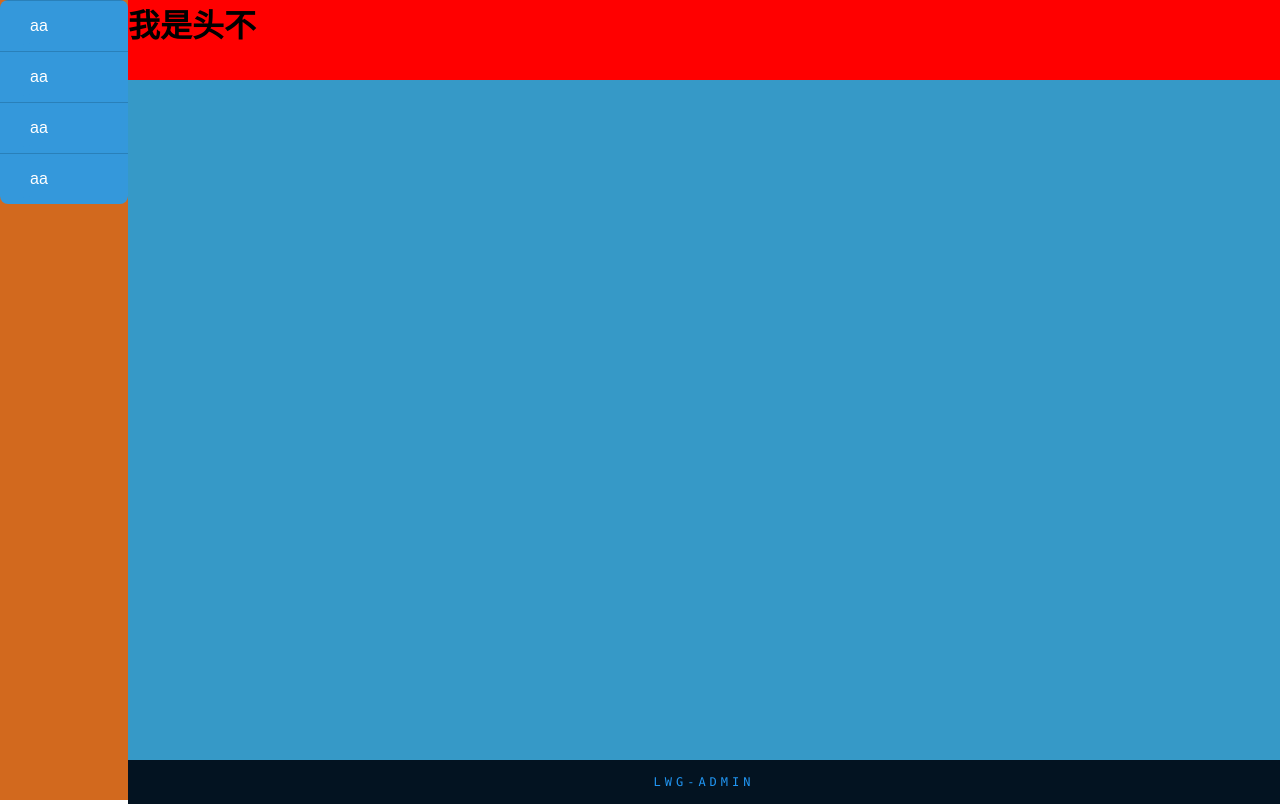
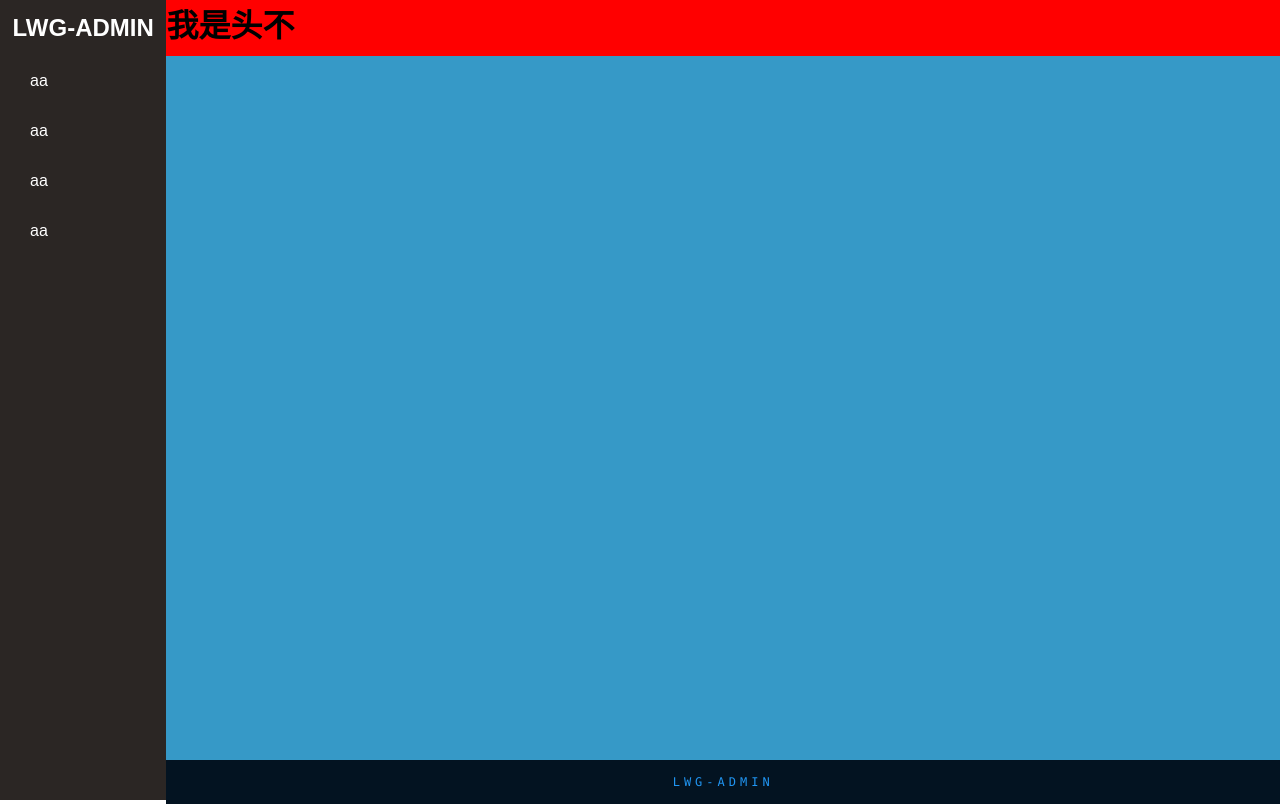
Before and after one commit to wei-gen/lwg-admin-web, a React (Create React App) app: page /home in a window 1280 px wide. Built offline with nearby package versions, Linux system fonts and the light colour scheme.

Commit message:
制作侧面导航栏

```diff
--- a/src/components/Footer/index.css
+++ b/src/components/Footer/index.css
@@ -20,7 +20,7 @@
     transition: 0.2s;
 }
 
-a:hover {
+.footer a:hover {
     color: #255784;
     background: #2196f3;
     box-shadow: 0 0 10px #2196f3, 0 0 40px #2196f3, 0 0 80px #2196f3;
--- a/src/components/Sider/index.css
+++ b/src/components/Sider/index.css
@@ -1,70 +1,77 @@
-.menu{
+.sider-con{
     width: 100%;
-    border-radius: 8px;
+    height: 100%;
+}
+
+.sider-con .logo{
+    display: flex;
+    align-items: center;
+    justify-content: center;
+    text-align: justify;
+    height: 15%;
+    height: 7%;
+}
+
+.sider-con .logo span{
+    font-size: 24px;
+    font-weight: 700;
+    display: inline-block;
+    color: white;
+}
+
+.sider-con .menu{
+    width: 100%;
+    /* border-radius: 8px; */
     overflow: hidden;
 }
 
-.item{
-    border-top: 1px solid #2980b9;
+.sider-con .menu .item{
+
     overflow: hidden;
 }
 
-.btn{
+.sider-con .menu .item:hover{
+    cursor:pointer;
+}
+
+.sider-con .menu .item .btn{
     display: block;
     padding: 16px 20px;
-    background: #3498db;
+
     color: white;
     position: relative;
 }
 
-.btn:before{
-    content: "";
-    position: absolute;
-    width: 14px;
-    height: 14px;
-    background: #3498db;
-    left: 20px;
-    bottom: -7px;
-    transform: rotate(45deg);
+/* 图标，但是现在还没有 */
+.sider-con .menu .item .btn i{
+    margin-right: 10px;
+    height: 20px;
+    width: 20px;
 }
 
-/* 图标，但是现在还没有 */
-.btn i{
-    margin-right: 10px;
-}
-
-.smenu{
-    background: #333;
+.sider-con .menu .item .menu-link{
+    background-color: rgb(65, 56, 56);
     overflow: hidden;
     transition: max-height 0.3s;
     max-height: 0;
 }
 
-.smenu a{
+.sider-con .menu .item .menu-link a{
     display: block;
     padding: 16px 26px;
     color: white;
-    font-size: 14px;
+    font-size: 15px;
     margin: 4px 0;
     position: relative;
+    line-height: 15px;
+    height: 15px;
 }
 
-.smenu a::before{
-    content: "";
-    position: absolute;
-    width: 6px;
-    height: 100%;
-    background: #3498db;
-    left: 0;
-    top: 0;
-    transition: 0.3s;
-    opacity: 0;
+.sider-con .menu .item:hover .menu-link:hover{
+    background-color: rgb(29, 16, 77);
 }
 
-.smenu a:hover:before{
-    opacity: 1;
-}
 
-.item:target .smenu{
+.sider-con .menu .item:hover .menu-link{
     max-height: 10em;
 }
--- a/src/components/Sider/index.js
+++ b/src/components/Sider/index.js
@@ -5,32 +5,35 @@ export default class Sider extends React.Component {
 
     render() {
         return (
-            <div className="middle">
+            <div className="sider-con">
+                <div className="logo">
+                    <span>LWG-ADMIN</span>
+                </div>
                 <div className="menu">
                     <li className="item" id="item-id">
-                        <a href="#item-id" className="btn"><i></i>aa</a>
-                        <div className="smenu">
+                        <span className="btn"><i></i>aa</span>
+                        <div className="menu-link">
                             <a href="#">a</a>
                             <a href="#">a</a>
                         </div>
                     </li>
                     <li className="item" id="m">
-                        <a href="#m" className="btn"><i></i>aa</a>
-                        <div className="smenu">
+                        <span className="btn"><i></i>aa</span>
+                        <div className="menu-link">
                             <a href="#">a</a>
                             <a href="#">a</a>
                         </div>
                     </li>
                     <li className="item" id="g">
-                        <a href="#g" className="btn"><i></i>aa</a>
-                        <div className="smenu">
+                        <span className="btn"><i></i>aa</span>
+                        <div className="menu-link">
                             <a href="#">a</a>
                             <a href="#">a</a>
                         </div>
                     </li>
                     <li className="item" id="d">
-                        <a href="#d" className="btn"><i></i>aa</a>
-                        <div className="smenu">
+                        <span className="btn"><i></i>aa</span>
+                        <div className="menu-link">
                             <a href="#">a</a>
                             <a href="#">a</a>
                         </div>
--- a/src/layout/index.css
+++ b/src/layout/index.css
@@ -15,27 +15,27 @@
 .left-l{
     order: 0;
     height: 100%;
-    width: 10%;
-    background-color: chocolate;
+    width: 13%;
+    background-color: rgb(43, 38, 36);
 }
 
 .head-l{
     order: 1;
-    height: 10%;
-    width: 90%;
+    height: 7%;
+    width: 87%;
     background-color: red;
 }
 
 .content-l{
     order: 2;
-    height: 85%;
-    width: 90%;
+    height: 88%;
+    width: 87%;
     background-color: rgb(54, 153, 199);
 }
 
 .footer-l{
     order: 3;
     height: 5%;
-    width: 90%;
+    width: 87%;
     background-color: rgb(134, 130, 126);
 }
```
Also changed, not shown: public/data.svg (added).
